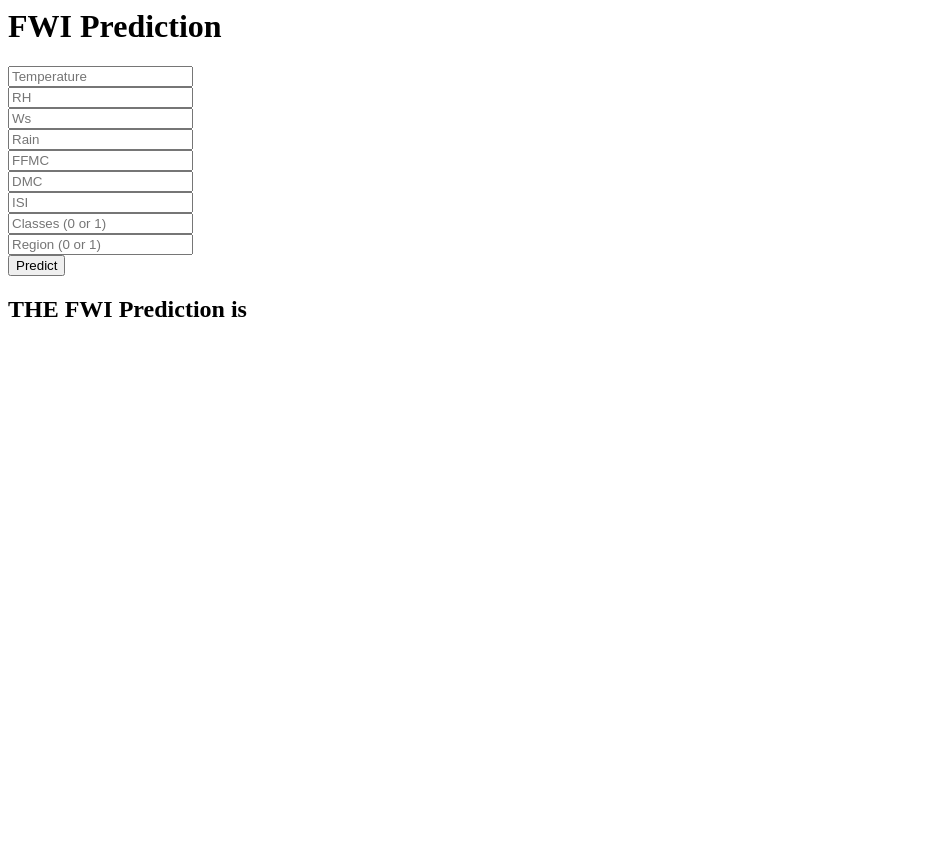
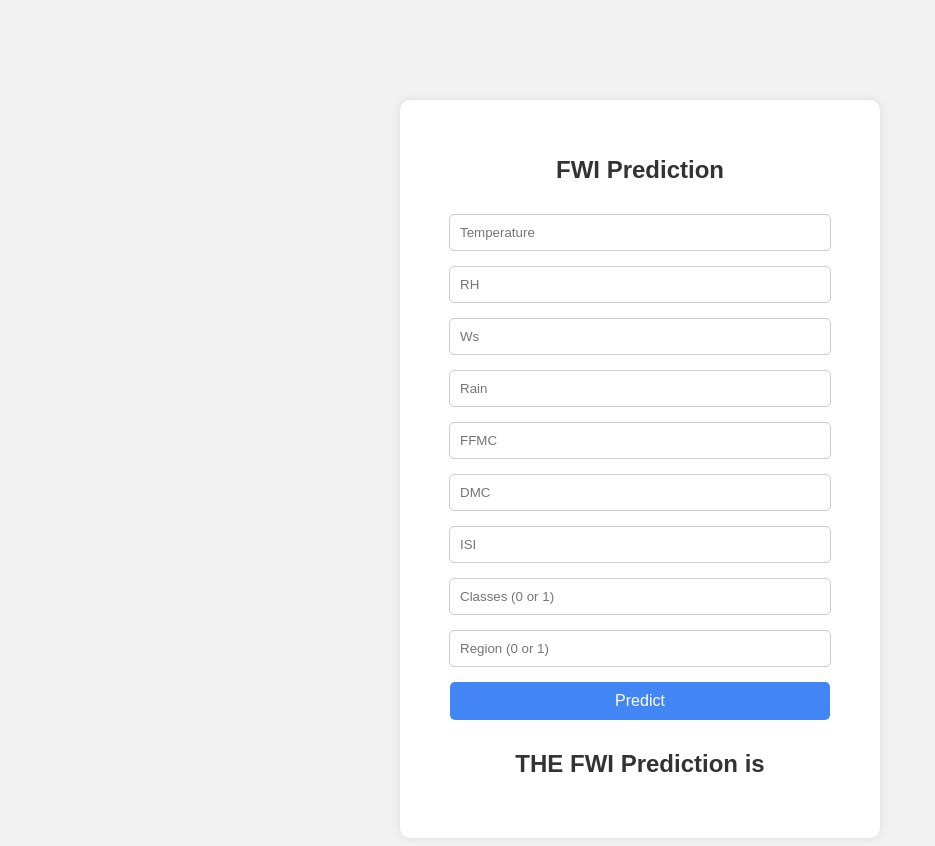
Before and after one commit to harshsinha-12/Algerian_Fire_EndtoEndPrediction, a Flask app: page /predictdata in a window 1280 px wide. Shown: the whole page, without its empty margins (0-935 px from the left). Before the commit the page ends 317 px from the top, so only its background shows below. Run offline with Flask 3, Linux system fonts and the light colour scheme; parts of the project's set-up code (start-up, migrations or seed data) failed here and were passed over.

Commit message:
Improved Frontend

```diff
--- a/templates/home.html
+++ b/templates/home.html
@@ -1,4 +1,53 @@
+<!DOCTYPE html>
 <html>
+<head>
+    <title>FWI Prediction</title>
+    <style>
+        body {
+            background-color: #f2f2f2;
+            font-family: Arial, sans-serif;
+        }
+        .login {
+            width: 400px;
+            margin: 0 auto;
+            padding: 40px;
+            background-color: #ffffff;
+            margin-top: 100px;
+            text-align: center;
+            border-radius: 10px;
+            box-shadow: 0px 0px 10px 0px #0000001a;
+        }
+        .login h1 {
+            margin-bottom: 30px;
+            font-size: 24px;
+            color: #333333;
+        }
+        .login input[type="text"] {
+            width: 90%;
+            padding: 10px;
+            margin-bottom: 15px;
+            border: 1px solid #cccccc;
+            border-radius: 5px;
+        }
+        .login button {
+            width: 95%;
+            padding: 10px;
+            background-color: #4285f4;
+            border: none;
+            color: white;
+            font-size: 16px;
+            border-radius: 5px;
+            cursor: pointer;
+        }
+        .login button:hover {
+            background-color: #357ae8;
+        }
+        .login h2 {
+            margin-top: 30px;
+            color: #333333;
+        }
+    </style>
+</head>
 <body>
     <div class="login">
         <h1>FWI Prediction</h1>
```
Also changed, not shown: templates/index.html (+66 -3 lines). Lines whose indentation alone changed are shown as unchanged.
